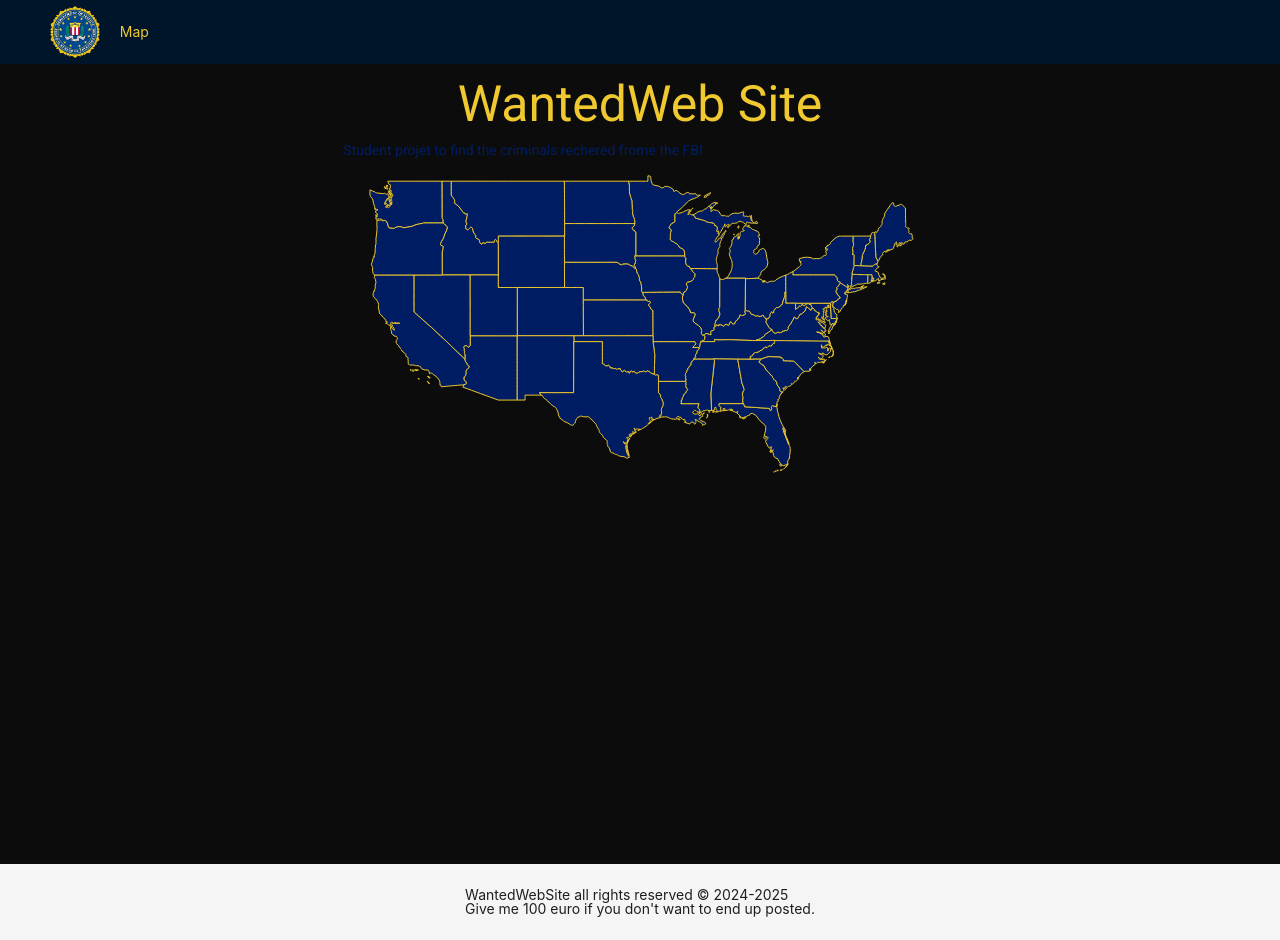
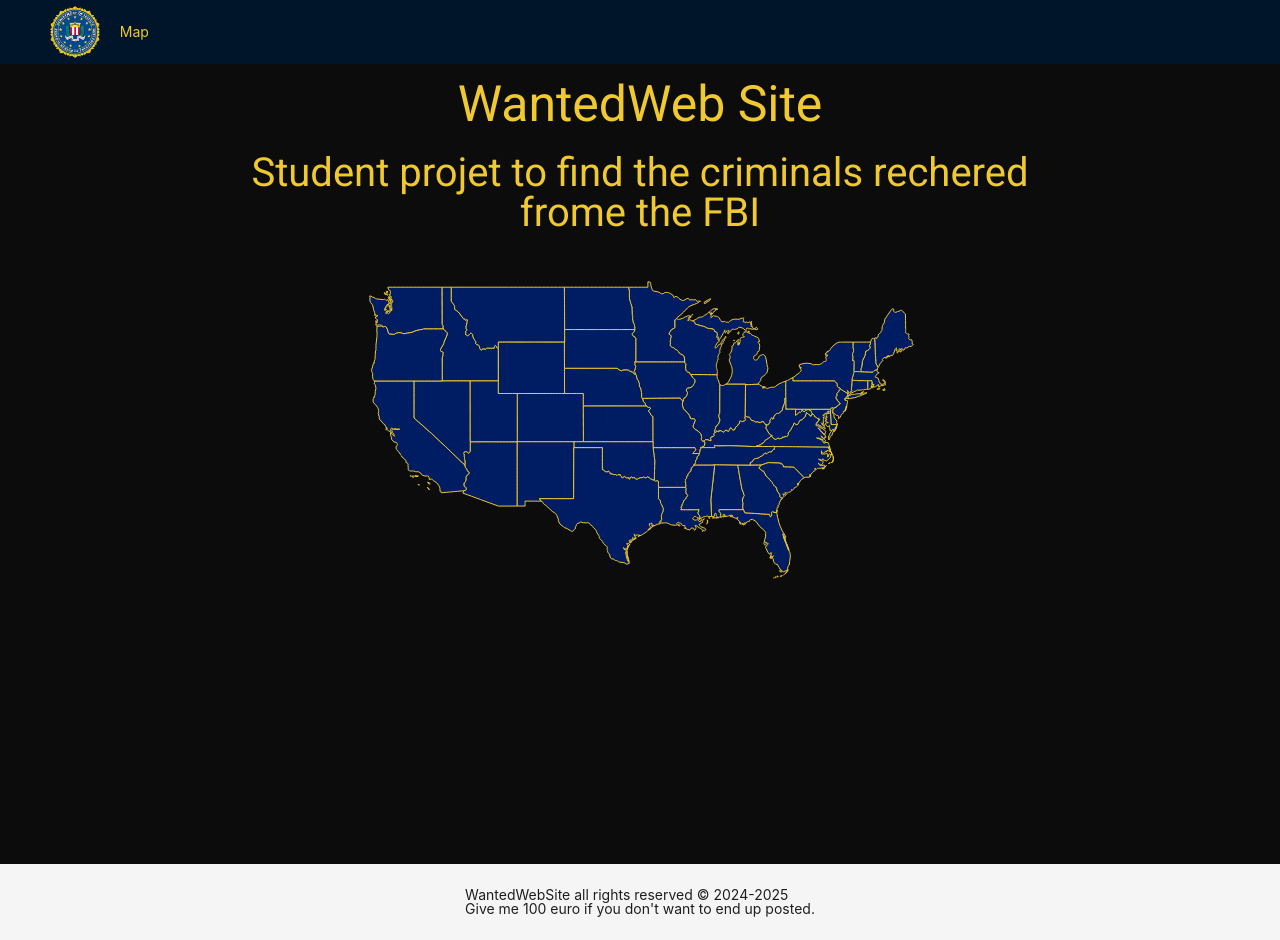
Before and after one commit to REGASOOOO/WantedWebSite, a React (Vite) app: page / in a window 1280 px wide. Built offline with nearby package versions, Linux system fonts and the light colour scheme.

Commit message:
💄 Fix litle bug abouit ui

```diff
--- a/src/component/Liste.jsx
+++ b/src/component/Liste.jsx
@@ -37,7 +37,7 @@ export default function Liste() {
 
     return (
         <>
-            <p>Les criminels recherchés dans l'état de : {statesName}</p>
+            <p>The criminals wanted in the state of {statesName}</p>
 
             <Carousel className="custom-carousel" arrows infinite={false}>
                 {state &&
--- a/src/component/Map.jsx
+++ b/src/component/Map.jsx
@@ -117,7 +117,7 @@ export default function Map() {
                     <div className="map__tooltip" ref={tooltipRef}>
                         {selectedState.state}
                         <div>
-                            Bureau du FBi: <br />
+                            Fbi office: <br />
                             {selectedState.offices.map((element, index) => (<div key={index}>- {element} <br /></div>))}
                         </div>
                     </div>
@@ -133,7 +133,7 @@ export default function Map() {
                     footer={[
                         <Button key="submit" type="primary"
                             onClick={() => handleOk(selectedState.state)}>
-                            Voir plus
+                            View more
                         </Button>,
                     ]}
                 >
@@ -141,12 +141,12 @@ export default function Map() {
                         <>
                             {onClickState.state} Wanted : {states[onClickState.state]?.total || 0} <br /><br />
 
-                            Bureau du FBI:
+                            Fbi offices:
                             <br />
                             {onClickState.offices.map((element, index) => (<div key={index}>{element} Wanted : {states[onClickState.state]?.[OfficeService.formatOfficeName(element)]?.total} <br /></div>))}
                         </>
                     ) : (
-                        "Chargement des données..."
+                        "Loading data..."
                     )}
                 </Modal>
                 <svg
--- a/src/styles/abstracts/_variables.scss
+++ b/src/styles/abstracts/_variables.scss
@@ -1,4 +1,5 @@
 @import url('https://fonts.googleapis.com/css2?family=Roboto:ital,wght@0,100;0,300;0,400;0,500;0,700;0,900;1,100;1,300;1,400;1,500;1,700;1,900&display=swap');
+
 
 $primary: #001d63;
 $secondary: #efc92f;
--- a/src/styles/components/_Liste.scss
+++ b/src/styles/components/_Liste.scss
@@ -20,6 +20,13 @@
 
 }
 
+p {
+    text-align: center;
+    color: $secondary;
+    font-size: 50px;
+    margin-bottom: 20px;
+}
+
 .action-button {
     display: flex;
     justify-content: space-around;
--- a/src/styles/components/_Map.scss
+++ b/src/styles/components/_Map.scss
@@ -12,12 +12,24 @@
 .map {
   position: relative;
   max-width: 80%;
+  display: flex;
+  flex-direction: column;
+  align-items: center;
 
   h1 {
     text-align: center;
     color: $secondary;
     font-size: 50px;
     margin-top: 15px;
+  }
+
+  h2 {
+    text-align: center;
+    color: $secondary;
+    font-size: 40px;
+    max-width: 80%;
+    margin-top: 10px;
+    margin-bottom: 30px;
   }
 
   svg {
```
